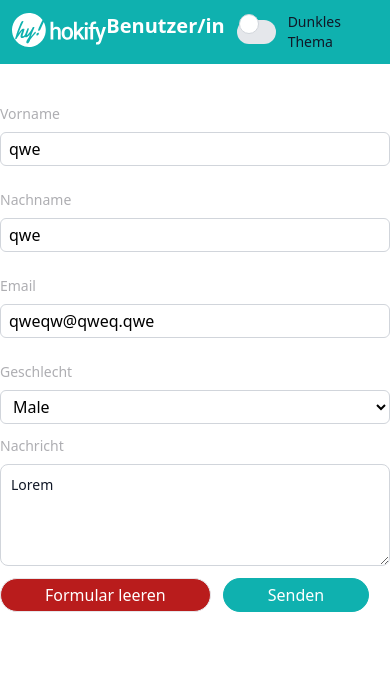
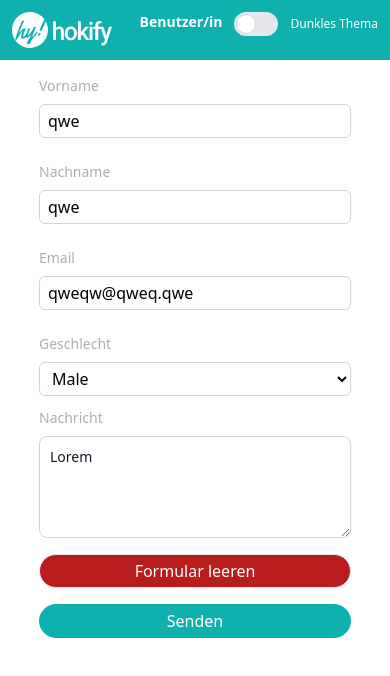
Before and after one commit to AKapran8/hokify, a Nuxt app: page / in a window 390 px wide. Shown: the top 676 px of the page. Built offline with nearby package versions, Linux system fonts and the light colour scheme; a web font is replaced by a local one.

Commit message:
added adaptive design

```diff
--- a/components/Form.vue
+++ b/components/Form.vue
@@ -1,6 +1,6 @@
 <template>
-  <div class="form-block items-center mt-10 mx-auto mb-0">
-    <form @submit.prevent="submitForm">
+  <div class="form-block items-center mt-10 mx-auto mb-0 sm:mt-4">
+    <form class="sm:max-w-screen-xl sm:mx-auto" @submit.prevent="submitForm">
       <div class="mb-6">
         <label for="name" class="label-field">Vorname</label>
         <input
@@ -63,14 +63,14 @@
           id="note"
           v-model="user.note"
           rows="4"
-          class="block p-2.5 w-full text-sm text-gray-900 rounded-lg border border-gray-300 focus:ring-blue-400 focus:border-blue-400"
-          placeholder="Write your note here..."
+          class="block bg-transparent p-2.5 w-full text-sm text-gray-900 rounded-lg border border-gray-300 focus:ring-blue-400 focus:border-blue-400"
+          placeholder="Schreiben Ihre Nachricht..."
           pattern=".{2,}"
           maxlength="150"
         ></textarea>
       </div>
 
-      <div>
+      <div class="sm:mt-4 sm:flex sm:flex-col sm:gap-4">
         <button
           type="button"
           class="inline-flex rounded-full justify-center items-center border px-11 py-1 bg-red-700 hover:bg-red-800"
@@ -81,7 +81,7 @@
         <button
           :disabled="isSubmitting"
           type="submit"
-          class="inline-flex rounded-full justify-center items-center border px-11 py-1 ml-3 btn-color"
+          class="inline-flex rounded-full justify-center items-center border px-11 py-1 ml-3 btn-color sm:m-0"
         >
           Senden
         </button>
@@ -180,4 +180,21 @@ label {
 button {
   color: #fff;
 }
+
+@media only screen and (max-width: 628px) {
+  .form-block form {
+    max-width: 80vw;
+    margin: 0 auto;
+  }
+  /* .btn-actions {
+    margin-top: 1rem;
+    display: flex;
+    flex-direction: column;
+    gap: 1rem;
+  } */
+
+  /* .btn-color {
+    margin: 0;
+  } */
+}
 </style>
--- a/components/Header.vue
+++ b/components/Header.vue
@@ -11,7 +11,7 @@
           exact-active-class="border-b-2"
           class="hover:border-b-2"
         >
-          <p class="text-xl font-bold">
+          <p class="text-xl font-bold sm:text-sm">
             Benutzer/in
             <span v-if="user && user.name.length">{{ user.name }}</span>
           </p>
@@ -52,4 +52,26 @@ p,
 span {
   color: #fff;
 }
+
+
+@media only screen and (max-width: 628px) {
+  .form-block {
+    margin-top: 1rem;
+  }
+  .form-block form{
+    max-width: 80vw;
+    margin: 0 auto;
+  }
+
+  .btn-actions {
+    margin-top: 1rem;
+    display: flex;
+    flex-direction: column;
+    gap: 1rem;
+  }
+
+  .btn-color {
+    margin: 0;
+  }
+}
 </style>
--- a/components/ThemeToggler.vue
+++ b/components/ThemeToggler.vue
@@ -5,7 +5,7 @@
       <div
         class="w-11 h-6 bg-gray-200 peer-focus:outline-none peer-focus:ring-4 peer-focus:ring-blue-300 dark:peer-focus:ring-blue-800 rounded-full peer dark:bg-gray-700 peer-checked:after:translate-x-full peer-checked:after:border-white after:content-[''] after:absolute after:top-[2px] after:left-[2px] after:bg-white after:border-gray-300 after:border after:rounded-full after:h-5 after:w-5 after:transition-all dark:border-gray-600 peer-checked:bg-blue-600"
       ></div>
-      <span class="ml-3 text-sm font-medium text-gray-900 dark:text-gray-300"
+      <span class="ml-3 text-sm font-medium text-white dark:text-gray-300 sm:text-xs"
         >Dunkles Thema</span
       >
     </label>
--- a/pages/user.vue
+++ b/pages/user.vue
@@ -2,13 +2,13 @@
   <div class="mt-10 mx-auto mb-0">
     <h1 class="text-2xl font-semibold mb-4">Nutzerinformation</h1>
     <div v-if="user.name.length">
-      <p class="text-gray-700">Nachname: {{ user.name }}</p>
-      <p class="text-gray-700">Vorname: {{ user.lastName }}</p>
-      <p class="text-gray-700">Email: {{ user.email }}</p>
-      <p class="text-gray-700">Geschlecht: {{ user.gender }}</p>
-      <p class="text-gray-700">Nachricht: {{ user.note }}</p>
+      <p class="text-gray-700 user-info">Nachname: {{ user.name }}</p>
+      <p class="text-gray-700 user-info">Vorname: {{ user.lastName }}</p>
+      <p class="text-gray-700 user-info">Email: {{ user.email }}</p>
+      <p class="text-gray-700 user-info">Geschlecht: {{ user.gender }}</p>
+      <p class="text-gray-700 user-info">Nachricht: {{ user.note }}</p>
     </div>
-    <p v-else class="text-gray-700">
+    <p v-else class="text-gray-700 user-info">
       Keine Information. Bitte legen Sie neue Benutzerdaten fest.
     </p>
     <button
--- a/style.css
+++ b/style.css
@@ -1,4 +1,16 @@
 .dark {
   color: #fff !important;
-  background-color: #000 !important;
+  background-color: #333333 !important;
 }
+
+.dark select, .dark input, .dark textarea, .dark label  {
+  color: #fff !important;
+}
+
+.dark textarea {
+  background-color: #333333 !important;
+}
+
+.dark .user-info {
+  color: #fff !important
+}
--- a/tailwind.config.js
+++ /dev/null
@@ -1,4 +0,0 @@
-/** @type {import('tailwindcss').Config} */
-export default {
-  darkMode: ['class', '[data-theme="dark"]'],
-}
--- /dev/null
+++ b/tailwind.config.ts
@@ -0,0 +1,13 @@
+/** @type {import('tailwindcss').Config} */
+export default {
+  darkMode: ['class', '[data-theme="dark"]'],
+  theme: {
+    extend: {
+      screens: {
+        'sm': { 'max': '600px' },
+      },
+    },
+  },
+  variants: {},
+  plugins: [],
+}
```
